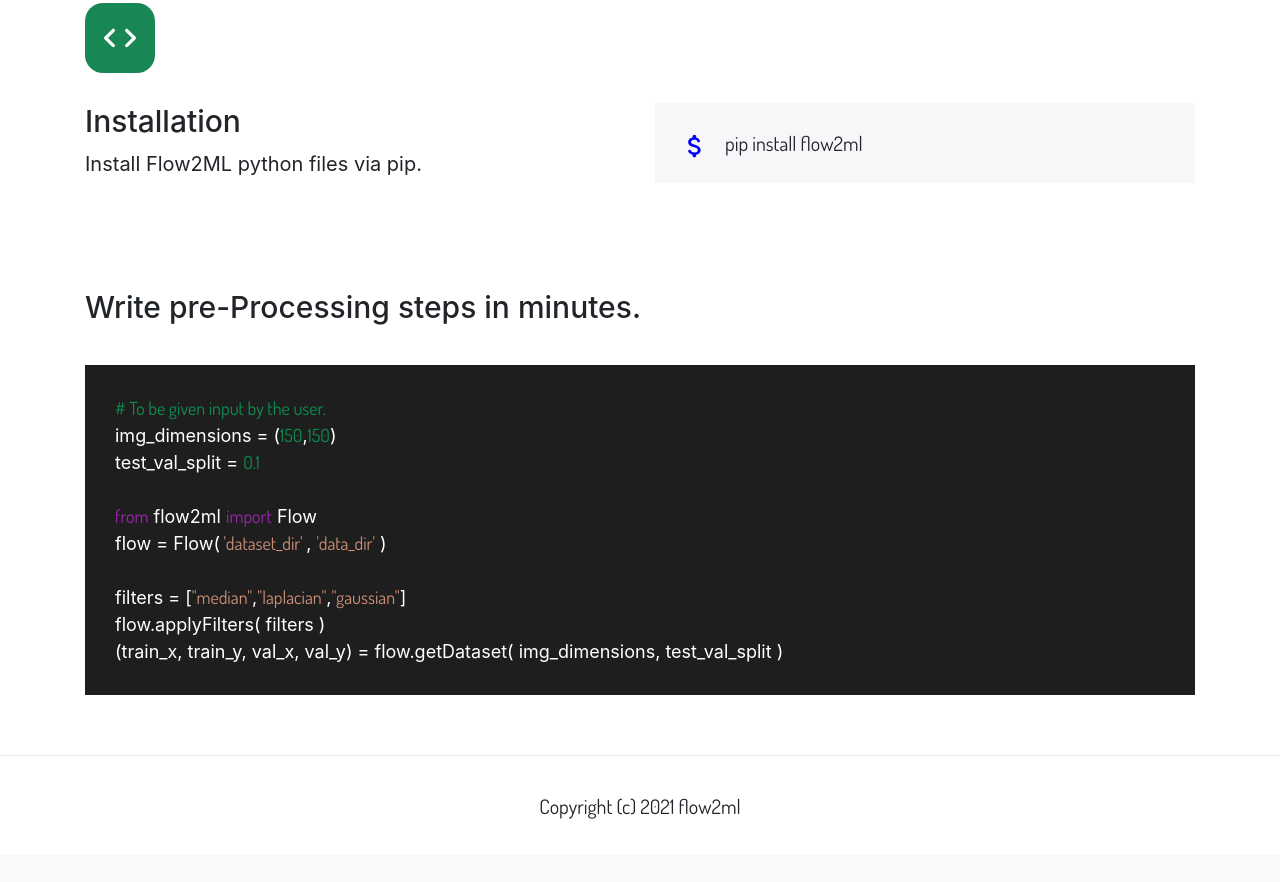
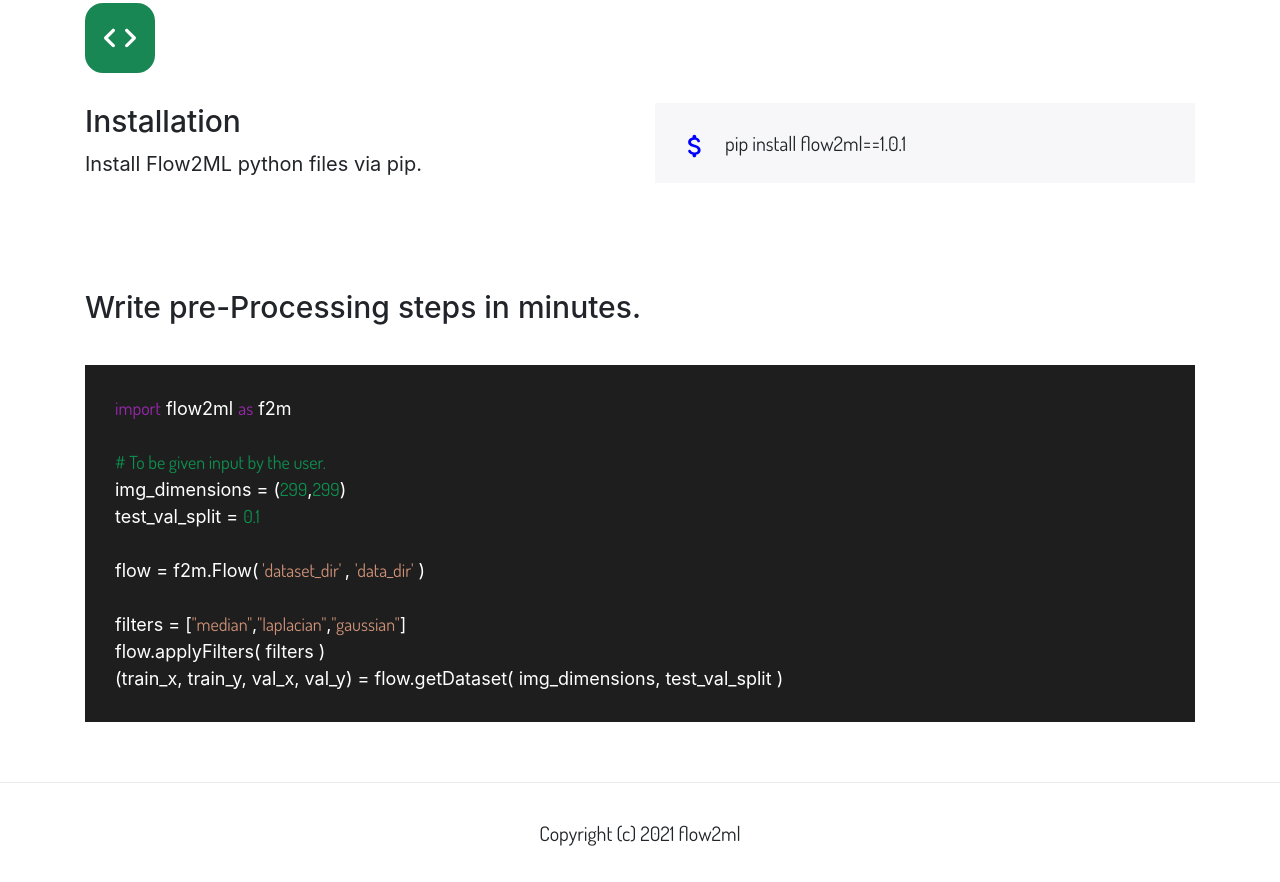
Before and after one commit to flow2ml/Flow2Ml-web-application, a Next.js app in the folder flow2ml/: page / in a window 1280 px wide. Shown: the part 1200-2082 px from the top of the page. Before the commit the page ends 2055 px from the top, so only its background shows below. Built offline with nearby package versions, Linux system fonts and the light colour scheme.

Commit message:
changed installation and sample_code component codes

```diff
--- a/flow2ml/src/pages/template/installation.js
+++ b/flow2ml/src/pages/template/installation.js
@@ -20,7 +20,7 @@ export default function Install() {
                             <AttachMoneyRoundedIcon className={styles.dollarSign}/>
                         </div>
                         <div className={styles.Instruction}>
-                            <span className={styles.install}>pip install flow2ml</span>
+                            <span className={styles.install}>pip install flow2ml==1.0.1</span>
                         </div>
                     </div>
                     </div>
--- a/flow2ml/src/pages/template/sample_code.js
+++ b/flow2ml/src/pages/template/sample_code.js
@@ -6,11 +6,11 @@ export default function SampleCode() {
         <div className="container">
             <h4>Write pre-Processing steps in minutes.</h4><br />
             <div className={styles.steps}>
-                <span><span className={styles.green}># To be given input by the user.</span></span><br />
-                <span>img_dimensions = (<span className={styles.green}>150</span>,<span className={styles.green}>150</span>)</span><br />
-                <span>test_val_split = <span className={styles.green}>0.1</span></span><br /><br />
-               <span><span className={styles.purple}>from</span> flow2ml <span className={styles.purple}>import</span> Flow</span><br />
-               <span>flow = Flow(<span className={styles.brown}> 'dataset_dir' </span>, <span className={styles.brown}>'data_dir'</span> )</span><br /><br />
+            <span><span className={styles.purple}>import</span> flow2ml <span className={styles.purple}>as</span> f2m</span><br /><br />
+               <span><span className={styles.green}># To be given input by the user.</span></span><br />
+               <span>img_dimensions = (<span className={styles.green}>299</span>,<span className={styles.green}>299</span>)</span><br />
+               <span>test_val_split = <span className={styles.green}>0.1</span></span><br /><br />
+               <span>flow = f2m.Flow(<span className={styles.brown}> 'dataset_dir' </span>, <span className={styles.brown}>'data_dir'</span> )</span><br /><br />
                <span>filters = [<span className={styles.brown}>"median"</span>,<span className={styles.brown}>"laplacian"</span>,
                <span className={styles.brown}>"gaussian"</span>]</span><br />
                <span>flow.applyFilters( filters )</span><br />
```
